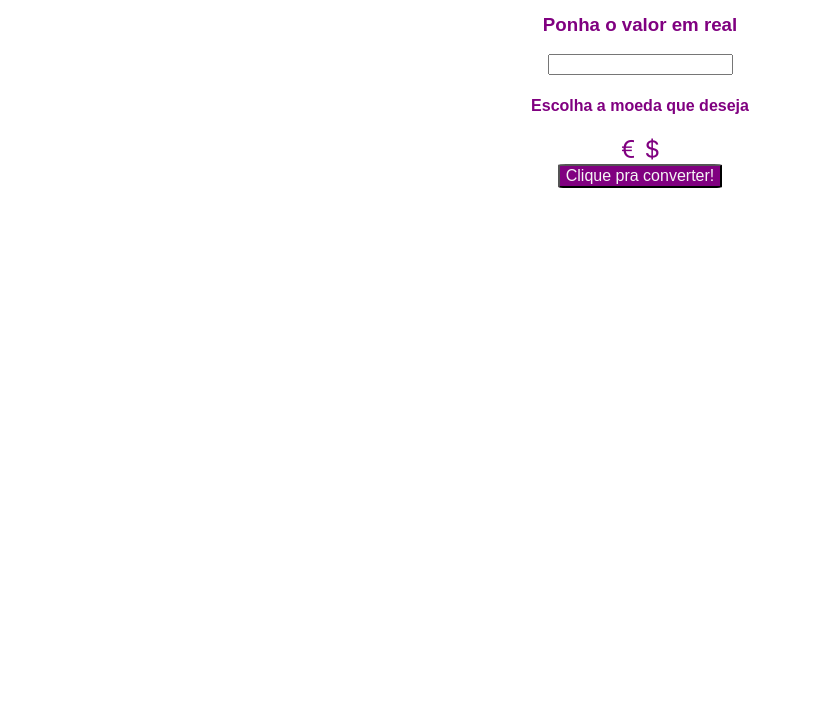
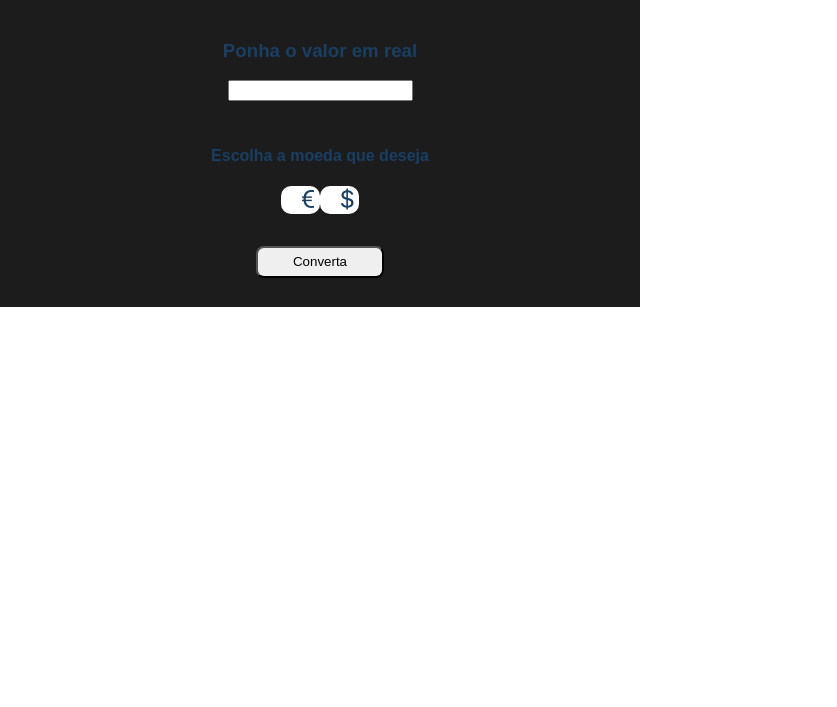
Before and after one commit to cadu0000/ITW, a plain HTML site: page index.html in a window 1280 px wide. Shown: the part 93-800 px from the top of the page, without its empty margins (0-837 px from the left). Drawn offline with nearby package versions, Linux system fonts and the light colour scheme.

Commit message:
pequenas alterações

```diff
--- a/index.html
+++ b/index.html
@@ -9,20 +9,22 @@
     <link rel="stylesheet" href="/style.css">
 </head>
 <body>
+    <div class="container">
         <h1>Conversor de real</h1>
 
-    <div id="convertion-input">
+        <div class="convertion-input">
             <h3>Ponha o valor em real</h3>
-        <input type="number" id="real" name="real">
+            <div id="input"><input type="number" id="real" name="real"></div>
         </div>
 
-    <div id="convertion-choice">
+        <div class="convertion-choice">
             <h4>Escolha a moeda que deseja</h4>
             <div id="exchange">
                 <div class="button"><i class="bi bi-currency-euro"></i></div>
                 <div class="button"><i class="bi bi-currency-dollar"></i></div>
             </div>
-        <button id="submit-button">Clique pra converter!</button>
+            <button id="submit-button">Converta</button>
+        </div>
     </div>
 
 </body>
--- a/style.css
+++ b/style.css
@@ -1,26 +1,103 @@
-body{
-    color: purple;
+body {
+    color: rgb(25, 63, 98);
     font-family: sans-serif;
+    margin: 0;
+}
+
+.container {
+    margin: 0;
+    background-color: rgb(29, 28, 29);
     display: flex;
+    width: 50vw;
+    height: 50vh;
+    justify-content: center;
+    align-items: center;
     flex-direction: column;
 }
 
-h1 {
+.container>h1 {
+    margin: 0;
+    padding-bottom: 5vh;
+}
+
+#exchange{
+    display: flex;
+    flex-direction: row;
+    justify-content: space-evenly;
+    align-items: center;
+    padding-bottom: 2vh;
+}
+
+.convertion-input{
     display: flex;
     flex-direction: column;
     align-items: center;
+    margin: 1.5rem;
 }
 
-#convertion-input{
+.convertion-choice {
     display: flex;
     flex-direction: column;
     align-items: center;
+    justify-content: center;
+    margin: 0rem;
 }
 
-#convertion-choice{
+#submit-button {
+    display: flex;
+    flex-direction: column;
+    width: 8rem;
+    height: 2rem;
+    margin: 1rem;
+    color: rgb(0, 0, 0);
+    border-radius: 8px;
+    align-items: center;
+    justify-content: center;
+}
+
+.button {
+    font-size: 1.5em;
+    background-color: rgb(255, 255, 255);
+    border-radius: 10px;
+    padding-left: 15px;
+}
+/*h1 {
     display: flex;
     flex-direction: column;
     align-items: center;
+    margin: 4rem;
+}
+
+h2 {
+    display: flex;
+    flex-direction: column;
+    align-items: center;
+    margin: 3rem;
+}
+
+
+#convertion-input {
+    display: flex;
+    flex-direction: column;
+    align-items: center;
+    margin: 1.5rem;
+}
+
+#input {
+    display: flex;
+    margin: 1.5rem;
+}
+
+#real {
+    height: 1.5rem;
+    border-radius: 10px;
+}
+
+#convertion-choice {
+    display: flex;
+    flex-direction: column;
+    align-items: center;
+    margin: 0rem;
 
 }
 
@@ -31,15 +108,19 @@ h1 {
     align-items: center;
 }
 
-.button{
+.button {
     font-size: 1.5em;
 }
 
-#submit-button{
+#submit-button {
     display: flex;
     flex-direction: column;
-    font-size: 1em;
+    width: 8rem;
+    height: 2rem;
+    margin: 1rem;
     background: purple;
-	color: whitesmoke;
-	border-radius: 5%;
-}
+    color: whitesmoke;
+    border-radius: 8px;
+    align-items: center;
+    justify-content: center;
+}*/
```
Lines whose indentation alone changed are shown as unchanged.
